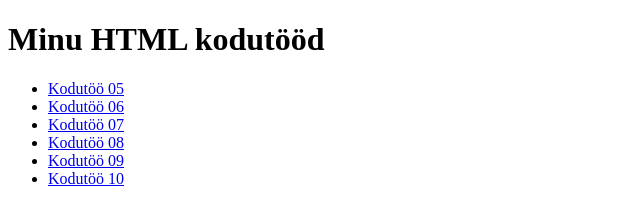
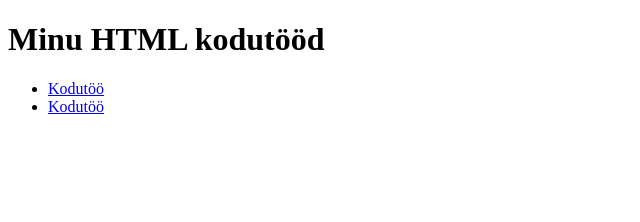
Before and after one commit to jaanus55/its24html, a plain HTML site: page index.html in a window 1280 px wide. Shown: the whole page, without its empty margins (0-640 px from the left). Drawn offline with Linux system fonts and the light colour scheme.

Commit message:
Update index.html

```diff
--- a/index.html
+++ b/index.html
@@ -8,12 +8,9 @@
 <body>
     <h1>Minu HTML kodutööd</h1>
     <ul>
-        <li><a href="05.html">Kodutöö 05</a></li>
-        <li><a href="06.html">Kodutöö 06</a></li>
-        <li><a href="07.html">Kodutöö 07</a></li>
-        <li><a href="08.html">Kodutöö 08</a></li>
-        <li><a href="09.html">Kodutöö 09</a></li>
-        <li><a href="10.html">Kodutöö 10</a></li>
+
+        <li><a href="table1.html">Kodutöö</a></li>
+        <li><a href="vormelemendid.html">Kodutöö</a></li>
     </ul>
 </body>
 </html>
```
